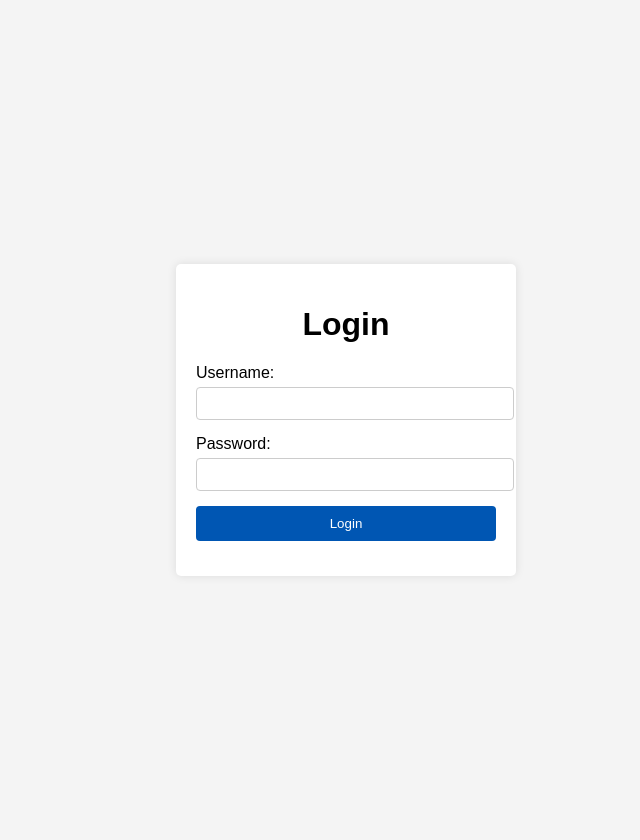
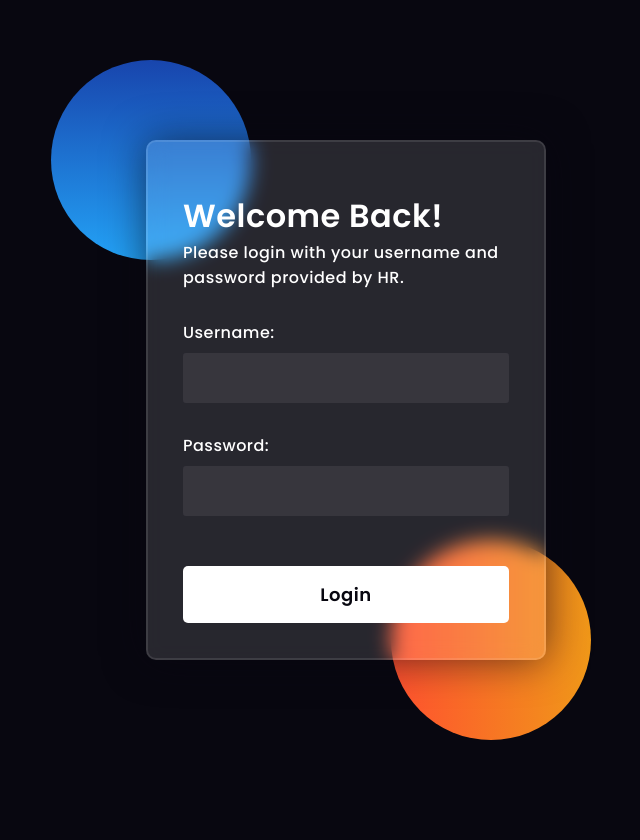
Before and after one commit to shazil20/EMP_Project_underwork, a Django app: page /login/ in a window 1280 px wide. Shown: the whole page, without its empty margins (294-934 px from the left). After the commit the page ends 740 px from the top, so only its background shows below. Run offline with Django 5.2, Linux system fonts and the light colour scheme.

Commit message:
login.html

```diff
--- a/templates/login.html
+++ b/templates/login.html
@@ -1,79 +1,168 @@
 <!DOCTYPE html>
 <html lang="en">
+
 <head>
-    <meta charset="UTF-8">
-    <meta name="viewport" content="width=device-width, initial-scale=1.0">
-    <title>Login</title>
-    <style>
-        /* static/css/styles.css */
-body {
-    font-family: Arial, sans-serif;
-    background-color: #f4f4f4;
+  <title>Log in</title>
+
+  <link rel="preconnect" href="https://fonts.gstatic.com">
+  <link rel="stylesheet" href="https://cdnjs.cloudflare.com/ajax/libs/font-awesome/5.15.4/css/all.min.css">
+  <link href="https://fonts.googleapis.com/css2?family=Poppins:wght@300;500;600&display=swap" rel="stylesheet">
+  <!--Stylesheet-->
+  <style media="screen">
+    *,
+    *:before,
+    *:after {
+      padding: 0;
       margin: 0;
-    padding: 20px;
-    display: flex;
-    justify-content: center;
-    align-items: center;
-    height: 100vh;
+      box-sizing: border-box;
     }
 
-.login-container {
-    background: white;
-    padding: 20px;
-    border-radius: 5px;
-    box-shadow: 0 0 10px rgba(0,0,0,0.1);
-    width: 300px;
-    text-align: center;
+    body {
+      background-color: #080710;
     }
 
-.form-group {
-    margin-bottom: 15px;
+    .background {
+      width: 430px;
+      height: 520px;
+      position: absolute;
+      transform: translate(-50%, -50%);
+      left: 50%;
+      top: 50%;
+    }
+
+    .background .shape {
+      height: 200px;
+      width: 200px;
+      position: absolute;
+      border-radius: 50%;
+    }
+
+    .shape:first-child {
+      background: linear-gradient(#1845ad,
+          #23a2f6);
+      left: -80px;
+      top: -80px;
+    }
+
+    .shape:last-child {
+      background: linear-gradient(to right,
+          #ff512f,
+          #f09819);
+      right: -30px;
+      bottom: -80px;
+    }
+
+    form {
+      height: 520px;
+      width: 400px;
+      background-color: rgba(255, 255, 255, 0.13);
+      position: absolute;
+      transform: translate(-50%, -50%);
+      top: 50%;
+      left: 50%;
+      border-radius: 10px;
+      backdrop-filter: blur(10px);
+      border: 2px solid rgba(255, 255, 255, 0.1);
+      box-shadow: 0 0 40px rgba(8, 7, 16, 0.6);
+      padding: 50px 35px;
+    }
+
+    form * {
+      font-family: 'Poppins', sans-serif;
+      color: #ffffff;
+      letter-spacing: 0.5px;
+      outline: none;
+      border: none;
+    }
+
+    form h3 {
+      font-size: 32px;
+      font-weight: 500;
+      line-height: 42px;
+      text-align: center;
     }
 
     label {
       display: block;
-    text-align: left;
-    margin-bottom: 5px;
+      margin-top: 30px;
+      font-size: 16px;
+      font-weight: 500;
     }
 
-input[type="text"],
-input[type="password"] {
+    input {
+      display: block;
+      height: 50px;
       width: 100%;
-    padding: 8px;
-    border: 1px solid #ccc;
-    border-radius: 4px;
+      background-color: rgba(255, 255, 255, 0.07);
+      border-radius: 3px;
+      padding: 0 10px;
+      margin-top: 8px;
+      font-size: 14px;
+      font-weight: 300;
+    }
 
+    ::placeholder {
+      color: #e5e5e5;
     }
 
     button {
+      margin-top: 50px;
       width: 100%;
-    padding: 10px;
-    background-color: #0056b3;
-    color: white;
-    border: none;
-    border-radius: 4px;
+      background-color: #ffffff;
+      color: #080710;
+      padding: 15px 0;
+      font-size: 18px;
+      font-weight: 600;
+      border-radius: 5px;
       cursor: pointer;
     }
 
+    .social {
+      margin-top: 30px;
+      display: flex;
+    }
+
+    .social div {
+      background: red;
+      width: 150px;
+      border-radius: 3px;
+      padding: 5px 10px 10px 5px;
+      background-color: rgba(255, 255, 255, 0.27);
+      color: #eaf0fb;
+      text-align: center;
+    }
+
+    .social div:hover {
+      background-color: rgba(255, 255, 255, 0.47);
+    }
+
+    .social .fb {
+      margin-left: 25px;
+    }
+
+    .social i {
+      margin-right: 4px;
+    }
     .messages {
-    list-style: none;
+   list-style: none;-
 padding: 0;
 }
 
-.messages li {
-    background-color: #f2dede;
-    color: #a94442;
-    margin-bottom: 10px;
-    padding: 10px;
-    border-radius: 5px;
+.messages li {-->
+   background-color: #f2dede;-->
+   color: #a94442;-->
+    margin-bottom: 10px;-->
+   padding: 10px;-->
+    border-radius: 5px;-->
 }
-
   </style>
 </head>
+
 <body>
-    <div class="login-container">
-        <h1>Login</h1>
-        <!-- Display Django messages -->
+  <div class="background">
+    <div class="shape"></div>
+    <div class="shape"></div>
+  </div>
         {% if messages %}
             <ul class="messages">
                 {% for message in messages %}
@@ -82,9 +171,16 @@ button {
             </ul>
         {% endif %}
 
+
+
+
         <!-- Login Form -->
   <form method="post" action="">
             {% csrf_token %}
+         <h1>
+        Welcome Back!
+      </h1>
+      <p>Please login with your username and password provided by HR.</p>
             <div class="form-group">
                 <label for="username">Username:</label>
                 <input type="text" id="username" name="username" required>
@@ -97,6 +193,6 @@ button {
                 <button type="submit">Login</button>
             </div>
         </form>
-    </div>
 </body>
+
 </html>
```
Lines whose indentation alone changed are shown as unchanged.
